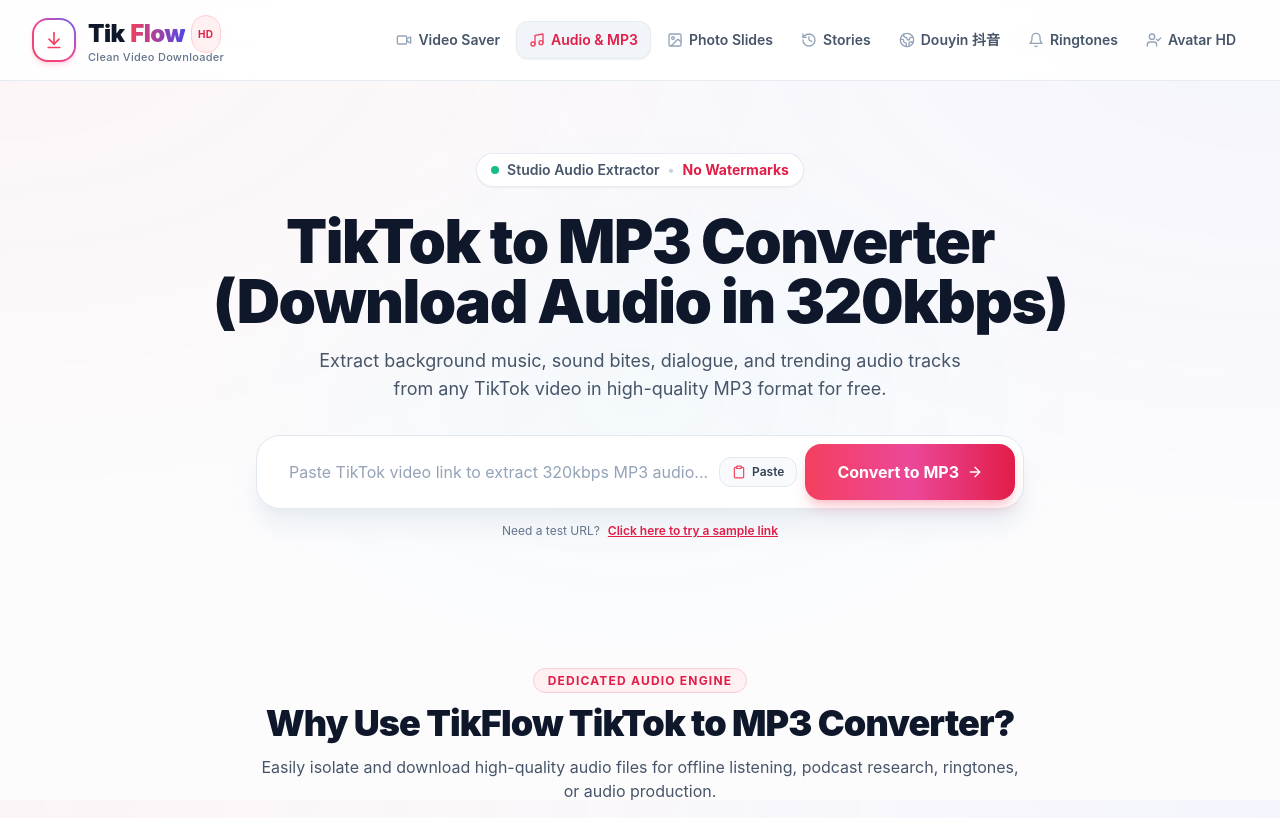
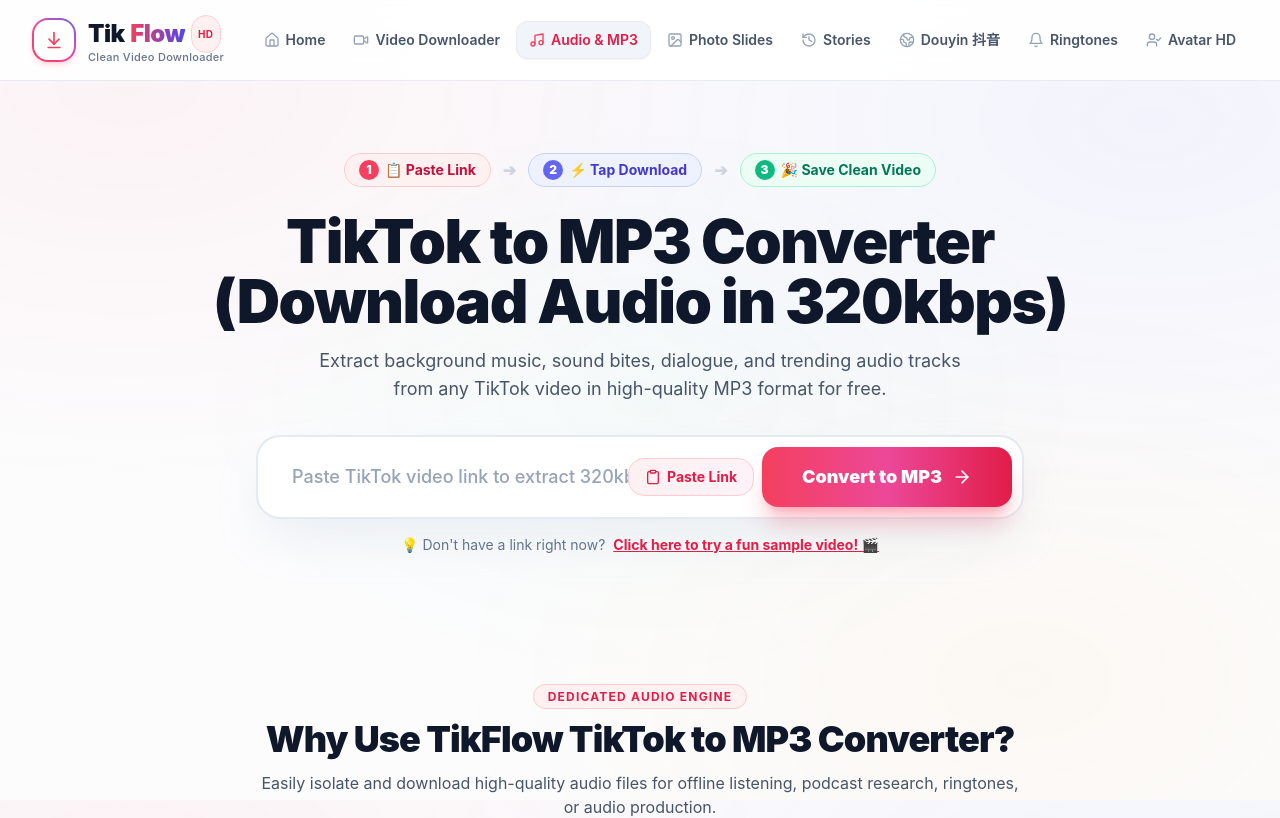
Before and after one commit to julianebaierr-gif/Tiktok-tool, a Next.js app: page /tiktok-mp3 in a window 1280 px wide. Shown: the top 818 px of the page. Built offline with nearby package versions, Linux system fonts and the light colour scheme.

Commit message:
Add Home link to header, rename Video Saver to Video Downloader, and elevate UI with kid-simple playful intuitive theme

```diff
--- a/app/globals.css
+++ b/app/globals.css
@@ -9,21 +9,22 @@
 
 body {
   color: #0f172a;
-  background-color: #fcfcfd;
+  background-color: #fafbfc;
   background-image:
-    radial-gradient(at 0% 0%, rgba(244, 63, 94, 0.04) 0px, transparent 50%),
-    radial-gradient(at 100% 0%, rgba(99, 102, 241, 0.05) 0px, transparent 50%),
-    radial-gradient(at 50% 50%, rgba(14, 165, 233, 0.03) 0px, transparent 50%);
+    radial-gradient(at 10% 10%, rgba(244, 63, 94, 0.05) 0px, transparent 40%),
+    radial-gradient(at 90% 15%, rgba(99, 102, 241, 0.06) 0px, transparent 45%),
+    radial-gradient(at 50% 50%, rgba(16, 185, 129, 0.03) 0px, transparent 50%),
+    radial-gradient(at 80% 85%, rgba(245, 158, 11, 0.04) 0px, transparent 40%);
   background-attachment: fixed;
   min-height: 100vh;
-  font-family: -apple-system, BlinkMacSystemFont, "Segoe UI", Roboto, Oxygen, Ubuntu, Cantarell, "Open Sans", "Helvetica Neue", sans-serif;
+  font-family: -apple-system, BlinkMacSystemFont, "Segoe UI", Roboto, "Helvetica Neue", Arial, sans-serif;
   overflow-x: hidden;
   -webkit-font-smoothing: antialiased;
 }
 
-/* Custom Light Scrollbar */
+/* Custom Friendly Light Scrollbar */
 ::-webkit-scrollbar {
-  width: 7px;
+  width: 8px;
 }
 ::-webkit-scrollbar-track {
   background: #f1f5f9;
@@ -36,11 +37,20 @@
   background: #94a3b8;
 }
 
+/* Playful, Friendly Focus & Button Transitions */
+button, a {
+  transition: all 0.2s cubic-bezier(0.16, 1, 0.3, 1);
+}
+
+button:active, a:active {
+  transform: scale(0.98);
+}
+
 /* Soft light shadows */
 .card-shadow {
-  box-shadow: 0 1px 3px 0 rgba(0, 0, 0, 0.03), 0 1px 2px -1px rgba(0, 0, 0, 0.03), 0 20px 25px -5px rgba(15, 23, 42, 0.04);
+  box-shadow: 0 1px 3px 0 rgba(0, 0, 0, 0.02), 0 10px 25px -5px rgba(15, 23, 42, 0.05);
 }
 
 .search-shadow {
-  box-shadow: 0 4px 6px -1px rgba(0, 0, 0, 0.02), 0 20px 30px -10px rgba(15, 23, 42, 0.08);
+  box-shadow: 0 4px 6px -1px rgba(0, 0, 0, 0.02), 0 25px 40px -10px rgba(15, 23, 42, 0.09);
 }
--- a/components/DownloaderForm.jsx
+++ b/components/DownloaderForm.jsx
@@ -1,14 +1,14 @@
 'use client';
 
 import React, { useState } from 'react';
-import { Clipboard, X, Loader2, AlertCircle, ArrowRight } from 'lucide-react';
+import { Clipboard, X, Loader2, AlertCircle, ArrowRight, Sparkles, CheckCircle2 } from 'lucide-react';
 
 export default function DownloaderForm({
   onResult,
-  title = "Save TikTok Videos Without Watermark",
-  subtitle = "Paste a TikTok link below to download the clean original video in HD or save the audio as an MP3 file directly to your device.",
+  title = "Download TikTok Videos Without Watermark in HD",
+  subtitle = "Save clean MP4 videos with no logo, extract crystal-clear MP3 music, and download full photo slideshows online for free.",
   placeholder = "Paste your TikTok link here (e.g., https://vt.tiktok.com/...)",
-  buttonText = "Download",
+  buttonText = "Download Video",
   sampleUrl = "https://www.tiktok.com/@scout2015/video/6718335390845095173",
   badge = "Fast, Free & Private"
 }) {
@@ -39,7 +39,7 @@
 
     const trimmedUrl = url.trim();
     if (!trimmedUrl) {
-      setError('Please paste a link into the box above.');
+      setError('Please paste a TikTok link into the box above to get started!');
       return;
     }
 
@@ -79,14 +79,24 @@
   };
 
   return (
-    <div className="w-full max-w-4xl mx-auto text-center px-4 pt-8 sm:pt-14 pb-8">
+    <div id="downloader" className="w-full max-w-4xl mx-auto text-center px-4 pt-8 sm:pt-14 pb-8">
 
-      {/* Light pill badge */}
-      <div className="inline-flex items-center gap-2 px-3.5 py-1.5 rounded-full bg-white border border-slate-200/80 text-xs sm:text-sm font-semibold text-slate-700 mb-6 shadow-sm">
-        <span className="w-2 h-2 rounded-full bg-emerald-500 animate-pulse"></span>
-        <span className="text-slate-600">{badge}</span>
-        <span className="text-slate-300">•</span>
-        <span className="text-rose-600 font-bold">No Watermarks</span>
+      {/* Friendly 3-Step Pill Flow (Super Easy to Understand) */}
+      <div className="flex flex-wrap items-center justify-center gap-2 sm:gap-3 mb-6">
+        <div className="inline-flex items-center gap-1.5 px-3.5 py-1.5 rounded-full bg-rose-50 border border-rose-200 text-rose-700 text-xs sm:text-sm font-bold shadow-xs">
+          <span className="w-5 h-5 rounded-full bg-rose-500 text-white flex items-center justify-center text-xs font-black">1</span>
+          <span>📋 Paste Link</span>
+        </div>
+        <span className="text-slate-300 font-bold hidden sm:inline">➔</span>
+        <div className="inline-flex items-center gap-1.5 px-3.5 py-1.5 rounded-full bg-indigo-50 border border-indigo-200 text-indigo-700 text-xs sm:text-sm font-bold shadow-xs">
+          <span className="w-5 h-5 rounded-full bg-indigo-500 text-white flex items-center justify-center text-xs font-black">2</span>
+          <span>⚡ Tap Download</span>
+        </div>
+        <span className="text-slate-300 font-bold hidden sm:inline">➔</span>
+        <div className="inline-flex items-center gap-1.5 px-3.5 py-1.5 rounded-full bg-emerald-50 border border-emerald-200 text-emerald-700 text-xs sm:text-sm font-bold shadow-xs">
+          <span className="w-5 h-5 rounded-full bg-emerald-500 text-white flex items-center justify-center text-xs font-black">3</span>
+          <span>🎉 Save Clean Video</span>
+        </div>
       </div>
 
       {/* Main Heading */}
@@ -111,7 +121,7 @@
 
       {/* Elevated White Search / Input Box */}
       <form onSubmit={handleSubmit} className="relative max-w-3xl mx-auto group">
-        <div className="flex flex-col sm:flex-row items-center gap-2 sm:gap-0 p-2 rounded-2xl sm:rounded-3xl bg-white border border-slate-200 shadow-xl shadow-slate-200/70 focus-within:border-rose-400 focus-within:ring-4 focus-within:ring-rose-500/10 transition-all">
+        <div className="flex flex-col sm:flex-row items-center gap-2.5 sm:gap-0 p-2 sm:p-2.5 rounded-3xl bg-white border-2 border-slate-200/90 shadow-2xl shadow-slate-200/80 focus-within:border-rose-500 focus-within:ring-4 focus-within:ring-rose-500/15 transition-all">
 
           <div className="relative flex-1 w-full flex items-center">
             <input
@@ -122,30 +132,31 @@
                 if (error) setError(null);
               }}
               placeholder={placeholder}
-              className="w-full px-4 sm:px-6 py-3.5 sm:py-4 bg-transparent text-slate-900 placeholder-slate-400 text-sm sm:text-base focus:outline-none pr-20"
+              className="w-full px-4 sm:px-6 py-4 bg-transparent text-slate-900 placeholder-slate-400 text-base sm:text-lg font-medium focus:outline-none pr-28 sm:pr-32"
               disabled={loading}
               autoComplete="off"
             />
 
-            {/* Paste / Clear Buttons inside Input */}
+            {/* Paste / Clear Buttons inside Input - Always Visible & Friendly */}
             <div className="absolute right-2 flex items-center space-x-1.5">
               {url ? (
                 <button
                   type="button"
                   onClick={handleClear}
-                  className="p-1.5 rounded-xl text-slate-400 hover:text-slate-700 hover:bg-slate-100 transition-colors"
-                  title="Clear text"
+                  className="flex items-center gap-1 px-3 py-2 rounded-2xl bg-slate-100 hover:bg-slate-200 text-slate-700 font-bold text-xs transition-colors"
+                  title="Clear link"
                 >
-                  <X className="w-4 h-4" />
+                  <X className="w-4 h-4 text-slate-500" />
+                  <span>Clear</span>
                 </button>
               ) : (
                 <button
                   type="button"
                   onClick={handlePaste}
-                  className="hidden sm:flex items-center gap-1.5 px-3 py-1.5 rounded-xl bg-slate-50 hover:bg-slate-100 text-slate-700 text-xs font-semibold border border-slate-200 transition-all"
+                  className="flex items-center gap-1.5 px-3.5 sm:px-4 py-2 rounded-2xl bg-gradient-to-r from-rose-50 to-pink-50 hover:from-rose-100 hover:to-pink-100 text-rose-600 font-bold text-xs sm:text-sm border border-rose-200 transition-all active:scale-95 shadow-xs"
                 >
-                  <Clipboard className="w-3.5 h-3.5 text-rose-500" />
-                  <span>Paste</span>
+                  <Clipboard className="w-4 h-4 text-rose-600" />
+                  <span>Paste Link</span>
                 </button>
               )}
             </div>
@@ -155,7 +166,7 @@
           <button
             type="submit"
             disabled={loading}
-            className="w-full sm:w-auto px-8 py-3.5 sm:py-4 rounded-xl sm:rounded-2xl bg-gradient-to-r from-rose-500 via-pink-500 to-rose-600 hover:from-rose-600 hover:to-rose-700 text-white font-bold text-base shadow-lg shadow-rose-500/25 active:scale-[0.98] transition-all flex items-center justify-center gap-2 min-w-[150px]"
+            className="w-full sm:w-auto px-8 sm:px-10 py-4 sm:py-4.5 rounded-2xl bg-gradient-to-r from-rose-500 via-pink-500 to-rose-600 hover:from-rose-600 hover:to-pink-600 text-white font-black text-base sm:text-lg shadow-xl shadow-rose-500/30 active:scale-[0.97] transition-all flex items-center justify-center gap-2.5 min-w-[170px]"
           >
             {loading ? (
               <>
@@ -165,21 +176,21 @@
             ) : (
               <>
                 <span>{buttonText}</span>
-                <ArrowRight className="w-4 h-4 text-white" />
+                <ArrowRight className="w-5 h-5 text-white" />
               </>
             )}
           </button>
         </div>
 
         {/* Quick sample link helper */}
-        <div className="mt-3.5 flex items-center justify-center gap-2 text-xs text-slate-500">
-          <span>Need a test URL?</span>
+        <div className="mt-4 flex items-center justify-center gap-2 text-xs sm:text-sm text-slate-500">
+          <span>💡 Don&apos;t have a link right now?</span>
           <button
             type="button"
             onClick={loadSampleUrl}
-            className="text-rose-600 hover:text-rose-700 underline font-semibold cursor-pointer"
+            className="text-rose-600 hover:text-rose-700 underline font-bold cursor-pointer"
           >
-            Click here to try a sample link
+            Click here to try a fun sample video! 🎬
           </button>
         </div>
       </form>
--- a/components/Navbar.jsx
+++ b/components/Navbar.jsx
@@ -3,14 +3,15 @@
 import React, { useState } from 'react';
 import Link from 'next/link';
 import { usePathname } from 'next/navigation';
-import { Music, Image as ImageIcon, Video, History, Menu, X, ArrowDownToLine, Globe2, Bell, UserCheck } from 'lucide-react';
+import { Home, Music, Image as ImageIcon, Video, History, Menu, X, ArrowDownToLine, Globe2, Bell, UserCheck } from 'lucide-react';
 
 export default function Navbar() {
   const [isOpen, setIsOpen] = useState(false);
   const pathname = usePathname();
 
   const navLinks = [
-    { href: '/', label: 'Video Saver', icon: Video },
+    { href: '/', label: 'Home', icon: Home },
+    { href: '/#downloader', label: 'Video Downloader', icon: Video },
     { href: '/tiktok-mp3', label: 'Audio & MP3', icon: Music },
     { href: '/tiktok-photo', label: 'Photo Slides', icon: ImageIcon },
     { href: '/tiktok-story', label: 'Stories', icon: History },
@@ -64,7 +65,7 @@
 
           {/* Medium screen navigation fallback */}
           <nav className="hidden md:flex xl:hidden items-center space-x-1">
-            {navLinks.slice(0, 4).map((link) => {
+            {navLinks.slice(0, 5).map((link) => {
               const Icon = link.icon;
               const isActive = pathname === link.href;
               return (
```
Also changed, not shown: components/ResultCard.jsx (+27 -20 lines).
